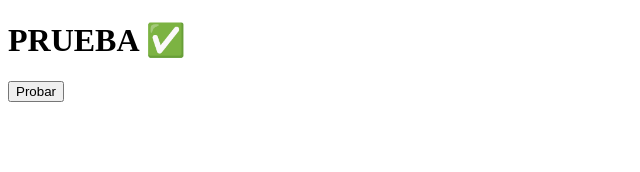
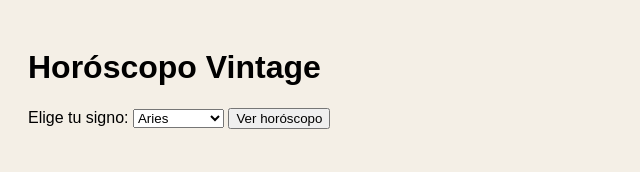
Before and after one commit to zaitrece/horoscopo-vintage, a plain HTML site: page index.html in a window 1280 px wide. Shown: the whole page, without its empty margins (0-640 px from the left). Drawn offline with Linux system fonts and the light colour scheme.

Commit message:
Update index.html

```diff
--- a/index.html
+++ b/index.html
@@ -1,8 +1,40 @@
 <!doctype html>
-<html>
-<head><meta charset="utf-8"><title>Test</title></head>
-<body>
-  <h1>PRUEBA ✅</h1>
-  <button onclick="alert('Funciona JS')">Probar</button>
+<html lang="es">
+<head>
+<meta charset="utf-8"/>
+<meta name="viewport" content="width=device-width, initial-scale=1"/>
+<title>Horóscopo Vintage</title>
+</head>
+<body style="font-family:Arial; padding:20px; background:#f4efe6">
+  <h1>Horóscopo Vintage</h1>
+
+  <label>Elige tu signo:</label>
+  <select id="signo">
+    <option value="aries">Aries</option>
+    <option value="taurus">Tauro</option>
+    <option value="gemini">Géminis</option>
+    <option value="cancer">Cáncer</option>
+    <option value="leo">Leo</option>
+    <option value="virgo">Virgo</option>
+    <option value="libra">Libra</option>
+    <option value="scorpio">Escorpio</option>
+    <option value="sagittarius">Sagitario</option>
+    <option value="capricorn">Capricornio</option>
+    <option value="aquarius">Acuario</option>
+    <option value="pisces">Piscis</option>
+  </select>
+  <button onclick="cargar()">Ver horóscopo</button>
+
+  <pre id="resultado" style="margin-top:20px; white-space:pre-wrap"></pre>
+
+<script>
+async function cargar(){
+  const signo = document.getElementById("signo").value;
+  const res = await fetch("https://aztro.sameerkumar.website?sign="+signo+"&day=today", {method:"POST"});
+  const data = await res.json();
+  document.getElementById("resultado").textContent =
+    `${signo.toUpperCase()} — ${data.current_date}\n\n${data.description}\n\nCompatibilidad: ${data.compatibility}\nHumor: ${data.mood}\nColor: ${data.color}`;
+}
+</script>
 </body>
 </html>
```
